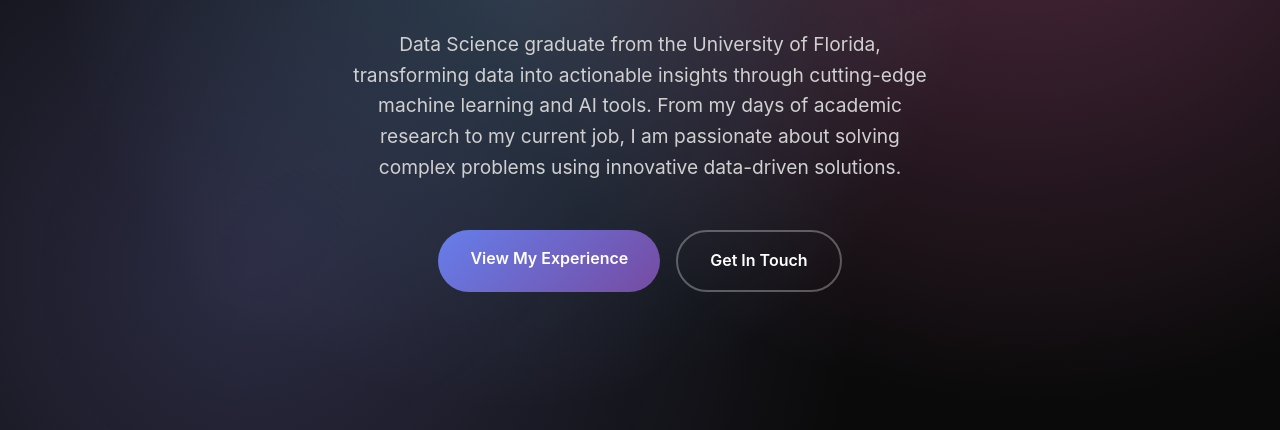
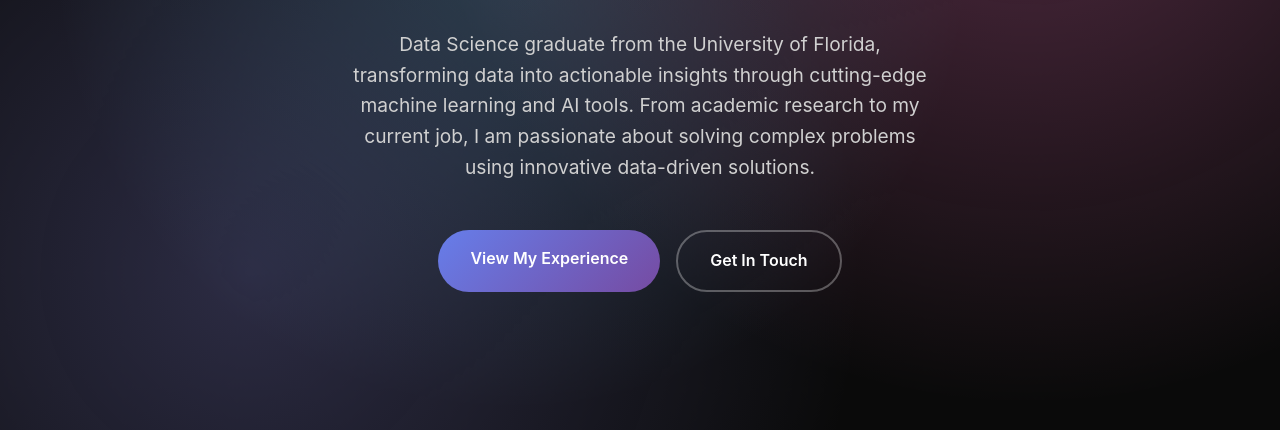
Before and after one commit to joshuasalim7/joshuasalim7.github.io, a plain HTML site: page index.html in a window 1280 px wide. Shown: the part 366-796 px from the top of the page. Drawn offline with Linux system fonts and the light colour scheme.

Commit message:
Update index.html

```diff
--- a/index.html
+++ b/index.html
@@ -576,7 +576,7 @@
             <h2 class="hero-subtitle">Data Scientist & Analytics Expert</h2>
             <p class="hero-description">
                 Data Science graduate from the University of Florida, transforming data into actionable insights
-                through cutting-edge machine learning and AI tools. From my days of academic research to my current job,
+                through cutting-edge machine learning and AI tools. From academic research to my current job,
                 I am passionate about solving complex problems using innovative data-driven solutions.
             </p>
             <div class="cta-buttons">
```
